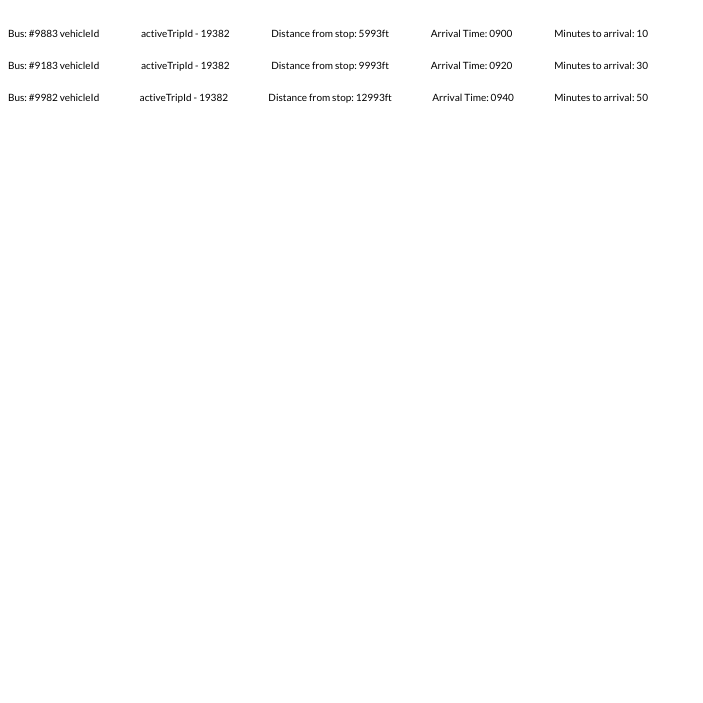
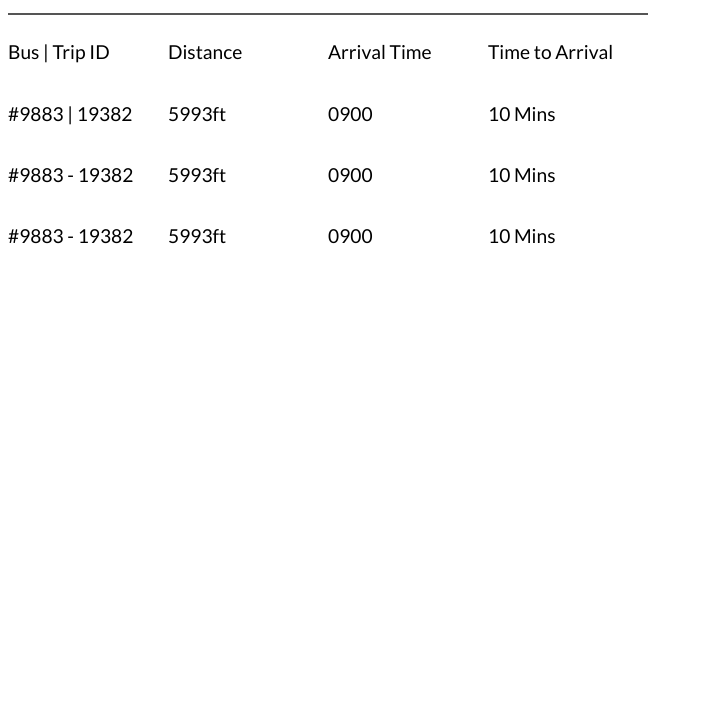
Before and after one commit to Thomics/public-transport, a website: page public/index.html in a window 1280 px wide. Shown: the part 97-800 px from the top of the page, without its empty margins (0-703 px from the left). Drawn offline with Linux system fonts and the light colour scheme.

Commit message:
updating styling

```diff
--- a/public/index.html
+++ b/public/index.html
@@ -6,31 +6,32 @@
 </head>
 <body>
 
-<section>
+<section class="public-transport-container">
   <h1 class="page-title">Public Transportation</h1>
-
+  <hr />
+  <div class="bus">
+    <p class='data-item'>Bus | Trip ID</p>
+    <p class='data-item'>Distance</p>
+    <p class='data-item'>Arrival Time</p>
+    <p class='data-item'>Time to Arrival</p>
+  </div>
   <div class="bus first-bus">
-    <p>Bus: #9883 vehicleId</p>
-    <p>activeTripId - 19382</p>
-    <p>Distance from stop: 5993ft</p>
-    <p>Arrival Time: 0900</p>
-    <p>Minutes to arrival: 10</p>
+    <p class='data-item'>#9883 | 19382</p> <!--vehicleId | activeTripId -->
+    <p class='data-item'>5993ft</p>
+    <p class='data-item'>0900</p>
+    <p class='data-item'>10 Mins</p>
   </div>
   <div class="bus second-bus">
-    <p>Bus: #9183 vehicleId</p>
-    <p>activeTripId - 19382</p>
-    <p>Distance from stop: 9993ft</p>
-    <p>Arrival Time: 0920</p>
-    <p>Minutes to arrival: 30</p>
-
+    <p class='data-item'>#9883 - 19382</p> <!--vehicleId | activeTripId -->
+    <p class='data-item'>5993ft</p>
+    <p class='data-item'>0900</p>
+    <p class='data-item'>10 Mins</p>
   </div>
   <div class="bus third-bus">
-    <p>Bus: #9982 vehicleId</p>
-    <p>activeTripId - 19382</p>
-    <p>Distance from stop: 12993ft</p>
-    <p>Arrival Time: 0940</p>
-    <p>Minutes to arrival: 50</p>
-
+    <p class='data-item'>#9883 - 19382</p> <!--vehicleId | activeTripId -->
+    <p class='data-item'>5993ft</p>
+    <p class='data-item'>0900</p>
+    <p class='data-item'>10 Mins</p>
   </div>
 </section>
 
--- a/public/main.css
+++ b/public/main.css
@@ -1,7 +1,7 @@
 @import url('https://fonts.googleapis.com/css?family=Lato');
 
 html {
-  font-size: 10px;
+  font-size: 1vw;
   font-family: 'Lato', sans-serif;
 }
 
@@ -10,7 +10,7 @@ body {
 }
 
 .page-title {
-  font-size: 4rem;
+  font-size: 3rem;
   text-transform: uppercase;
   letter-spacing: 6px;
 }
@@ -20,3 +20,12 @@ body {
   flex-direction: row;
   justify-content: space-between;
 }
+
+.bus .data-item {
+  font-size: 1.5rem;
+  width: 25%;
+}
+
+.public-transport-container hr {
+  border: 1px solid #555;
+}
```
